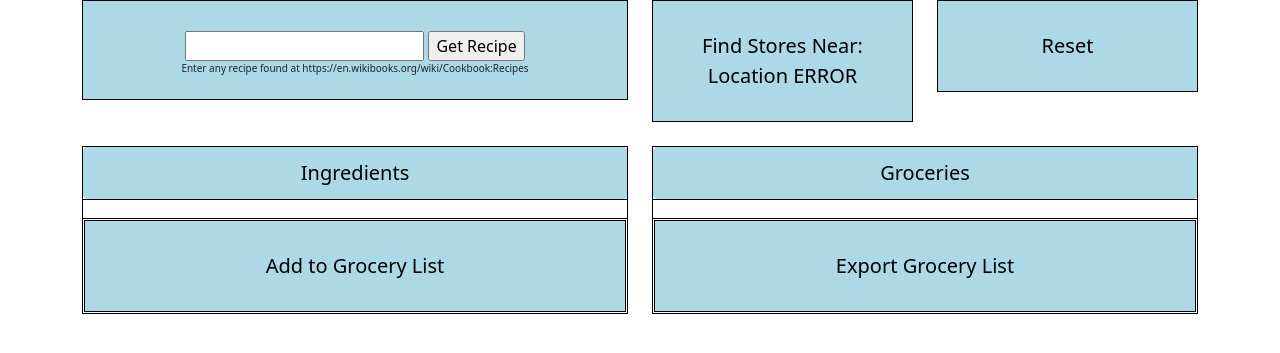
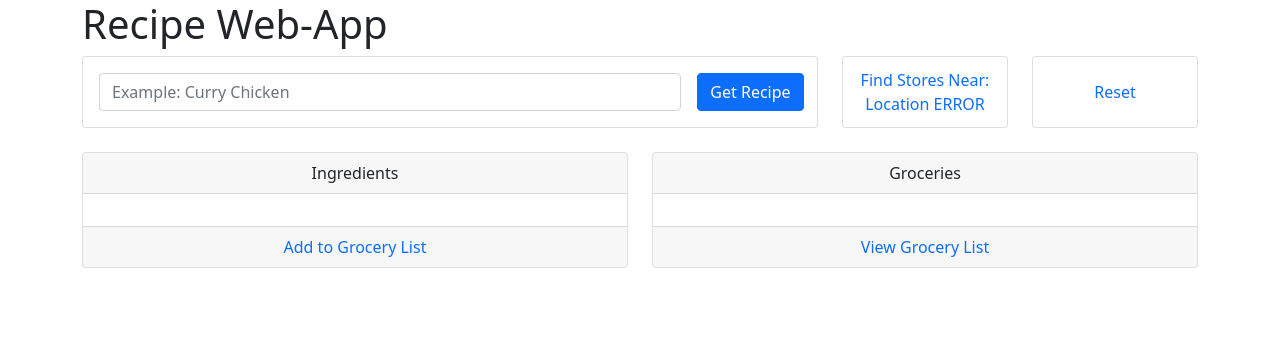
Before and after one commit to ClarkJ7/CS361-Groceries, a Flask app: page / in a window 1280 px wide. Shown: the top 353 px of the page. Run offline with Flask 2, Linux system fonts and the light colour scheme; data that the repository does not hold is empty.

Commit message:
updated bootstrap implementation

```diff
--- a/grocerySort.py
+++ b/grocerySort.py
@@ -18,7 +18,7 @@ WEIGHT_UNITS = ("gram", "g",
                 "pound", "lb",
                 "kilogram", "kg")
 
-MISC_UNITS = ("tin", "container", "can", "clove")
+MISC_UNITS = ("tin", "container", "can", "clove", "slice", "loaf")
 
 FRACTIONS = ("whole", "half", "quarter", "third")
 
--- a/templates/test.html
+++ b/templates/test.html
@@ -1,96 +1,118 @@
 <!DOCTYPE html>
 <html>
 <head>
+	<meta charset="utf-8">
+    <meta name="viewport" content="width=device-width, initial-scale=1">
+
+  	<link href="https://cdn.jsdelivr.net/npm/bootstrap@5.0.0/dist/css/bootstrap.min.css" rel="stylesheet" integrity="sha384-wEmeIV1mKuiNpC+IOBjI7aAzPcEZeedi5yW5f2yOq55WWLwNGmvvx4Um1vskeMj0" crossorigin="anonymous">
+
   	<title>Grocery List</title>
-  	<link href="https://cdn.jsdelivr.net/npm/bootstrap@5.0.0/dist/css/bootstrap.min.css" rel="stylesheet" integrity="sha384-wEmeIV1mKuiNpC+IOBjI7aAzPcEZeedi5yW5f2yOq55WWLwNGmvvx4Um1vskeMj0" crossorigin="anonymous">
-  	<link rel="stylesheet" type="text/css" href="/static/styles.css">
 </head>
 
 <body>
 	<div class="container">
-  		<div class="row">
-    		<div class="col-md-6">
-    			<div class="searchBar">
+		<h1>Recipe Web-App</h1>
+
+  		<div class="row pb-4">
+
+    		<div class="col-sm-8">
+    			<div class="card h-100">
+    				<div class="card-body">
 						    <form action="/" method="POST">
-        				<input type="text" name="wikiURL"></input>
-        				<input type="submit" value="Get Recipe"></input>
-    				</form>
-    				<p style="font-size: 10px; text-align: center">Enter any recipe found at https://en.wikibooks.org/wiki/Cookbook:Recipes</p>
-    				<br>
+    						<div class="row g-3">
+  								<div class="col-sm-10">
+    								<input type="text" class="form-control" placeholder="Example: Curry Chicken" name="wikiURL">
+  								</div>
+  								<div class="col-sm-2">
+    								<input type="submit" class="btn btn-primary" value="Get Recipe"></input>
   								</div>
 							</div>
-  	 		<div class="col-md-3">
-  	 			<a href="/find-stores" class="bigbutton" target="_blank">Find Stores Near: {{location}}</a>
+    						</form>
   					</div>
-  	 		<div class="col-md-3">
-  	 			<a href="/reset" class="bigbutton">Reset</a>
   				</div>
   	 		</div>
 
+  	 		<div class="col-sm-2">
+  	 			<div class="card h-100 text-center">
+  	 				<a class="card-block stretched-link text-decoration-none my-auto" href="/find-stores" target="_blank">Find Stores Near: {{location}}</a>
+  	 			</div>
   	 		</div>
 
-	<br>
+  	 		<div class="col-sm-2">
+  	 			<div class="card h-100 text-center">
+  	 				<a class="card-block stretched-link text-decoration-none my-auto" href="/reset">Reset</a>
+  	 			</div>
+  	 		</div>
 
-  	<div class="container">
-  		<div class="row">
-  			<div class="col">
-  				<table id="outline">
-  					<thead>
-  						<tr>
-  							<td class="tablehead">Ingredients</td>
-  						</tr>
-  					</thead>
-  					<tbody>
-  						<tr><td>
-  						<ul>
-      						{% for ingredient in session['ingredients'] %}
-        					<li>
-        						<a style="color:red">{{ingredient['qty'] if  ingredient['qty'] != 0}}</a>
-        						<a style="color:blue">{{ingredient['unit'] if  ingredient['unit'] != "unk"}}</a>
-        						<a>{{ingredient['description']}}</a>
-        						<a  class="smallbutton" href="{{ url_for('delete_ingredient', item=ingredient['description']) }}">Remove</a>
-        					</li>
-        					{% endfor %}
-        				</ul>
-        				</td></tr>
-        			</tbody>
-        			<tfoot>
-        				<tr><td>
-        				<a href="/add-recipe" class="bigbutton">Add to Grocery List</a>
-        				</td></tr>
-        			</tfoot>
-        		</table>
+  	 	</div><!-- /row -->
+
+  	 	{% if warning %}
+  	 	<div class="row pb-4">
+  	 		<div class="col-sm-12">
+  	 			<div class="card text-center border-danger">
+  	 				<div class="card-header bg-danger text-white">
+  	 					Recipe Not Found
   	 				</div>
-        	<div class="col">
-  				<table id="outline">
-  					<thead>
-  						<tr>
-  							<td class="tablehead">Groceries</td>
-  						</tr>
-  					</thead>
-  					<tbody>
-  						<tr><td>
-  						<ul>
-      						{% for item in session['groceries'] %}
-        					<li>
-        						<a style="color:red">{{item['qty'] if  item['qty'] != 0}}</a>
-        						<a style="color:blue">{{item['unit'] if  item['unit'] != "unk"}}</a>
-        						<a>{{item['description']}}</a>
-        						<a  class="smallbutton" href="{{ url_for('delete_grocery', item=item['description']) }}">Remove</a>
-        					</li>
-        					{% endfor %}
-        				</ul>
-        				</td></tr>
-        			</tbody>
-        			<tfoot>
-        				<tr><td>
-        				<a href="/view-list" class="bigbutton">Export Grocery List</a>
-        				</td></tr>
-        			</tfoot>
-        		</table>
+  	 				<div class="card-body text-danger">
+  	 					Only recipes listed on https://en.wikibooks.org/wiki/Cookbook:Recipes can be used
   	 				</div>
   	 			</div>
   	 		</div>
+  	 	</div>
+  	 	{% endif %}
+
+  	 	<div class="row">
+
+  	 		<div class="col-sm-6">
+  	 			<div class="card h-100">
+  	 				<div class="card-header text-center">
+  	 					Ingredients
+  	 				</div>
+  	 				<div class="card-body">
+  	 						{% for ingredient in session['ingredients'] %}
+  	 						<div class="d-flex bd-highlight mb-3">
+  	 							<div class="px-1" style="color:red">{{ingredient['qty'] if  ingredient['qty'] != 0}}</div>
+  	 							<div class="px-1" style="color:blue">{{ingredient['unit'] if  ingredient['unit'] != "unk"}}</div>
+  	 							<div class="px-1">{{ingredient['description']}}</div>
+  	 							<div class="px-1 ms-auto">
+  	 								<a href="{{ url_for('delete_ingredient', item=ingredient['description']) }}"><button type="button" class="btn btn-danger btn-sm">Remove</button></a>
+  	 							</div>
+  							</div>
+  							{% endfor %}
+  	 				</div>
+  	 				<div class="card-footer text-center">
+  	 					<a class="card-block text-decoration-none" href="/add-recipe">Add to Grocery List</a>
+  	 				</div>
+  	 			</div>
+  	 		</div>
+
+  	 		<div class="col-sm-6">
+  	 			<div class="card h-100">
+  	 				<div class="card-header text-center">
+  	 					Groceries
+  	 				</div>
+  	 				<div class="card-body">
+  	 						{% for item in session['groceries'] %}
+  	 						<div class="d-flex bd-highlight mb-3">
+  	 							<div class="px-1" style="color:red">{{item['qty'] if  item['qty'] != 0}}</div>
+  	 							<div class="px-1" style="color:blue">{{item['unit'] if  item['unit'] != "unk"}}</div>
+  	 							<div class="px-1">{{item['description']}}</div>
+  	 							<div class="px-1 ms-auto">
+  	 								<a href="{{ url_for('delete_grocery', item=item['description']) }}"><button type="button" class="btn btn-danger btn-sm">Remove</button></a>
+  	 							</div>
+  							</div>
+  							{% endfor %}
+  	 				</div>
+  	 				<div class="card-footer text-center">
+  	 					<a class="card-block text-decoration-none" href="/view-list">View Grocery List</a>
+  	 				</div>
+  	 			</div>
+  	 		</div>
+
+  	 	</div><!-- /row -->
+
+    </div><!-- /container -->
+
 	<script src="https://cdn.jsdelivr.net/npm/bootstrap@5.0.0/dist/js/bootstrap.bundle.min.js" integrity="sha384-p34f1UUtsS3wqzfto5wAAmdvj+osOnFyQFpp4Ua3gs/ZVWx6oOypYoCJhGGScy+8" crossorigin="anonymous"></script>
 </body>
 </html>
```
Also changed, not shown: templates/viewlist.html (+31 -30 lines). Lines whose indentation alone changed are shown as unchanged.
